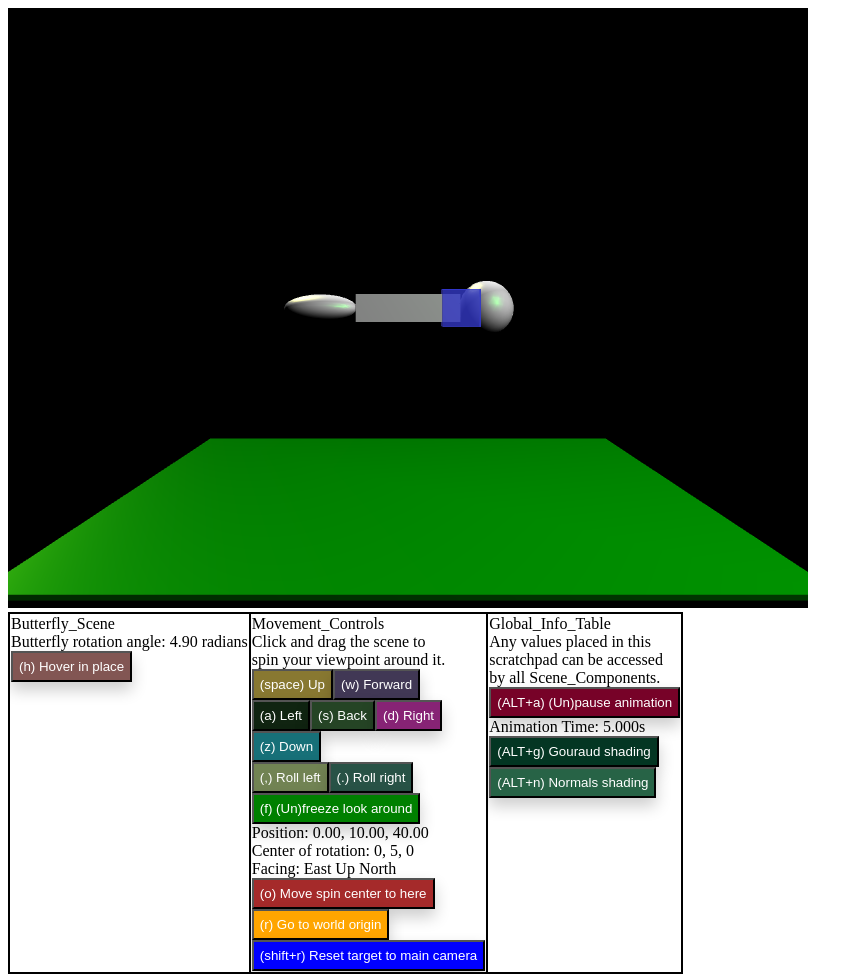
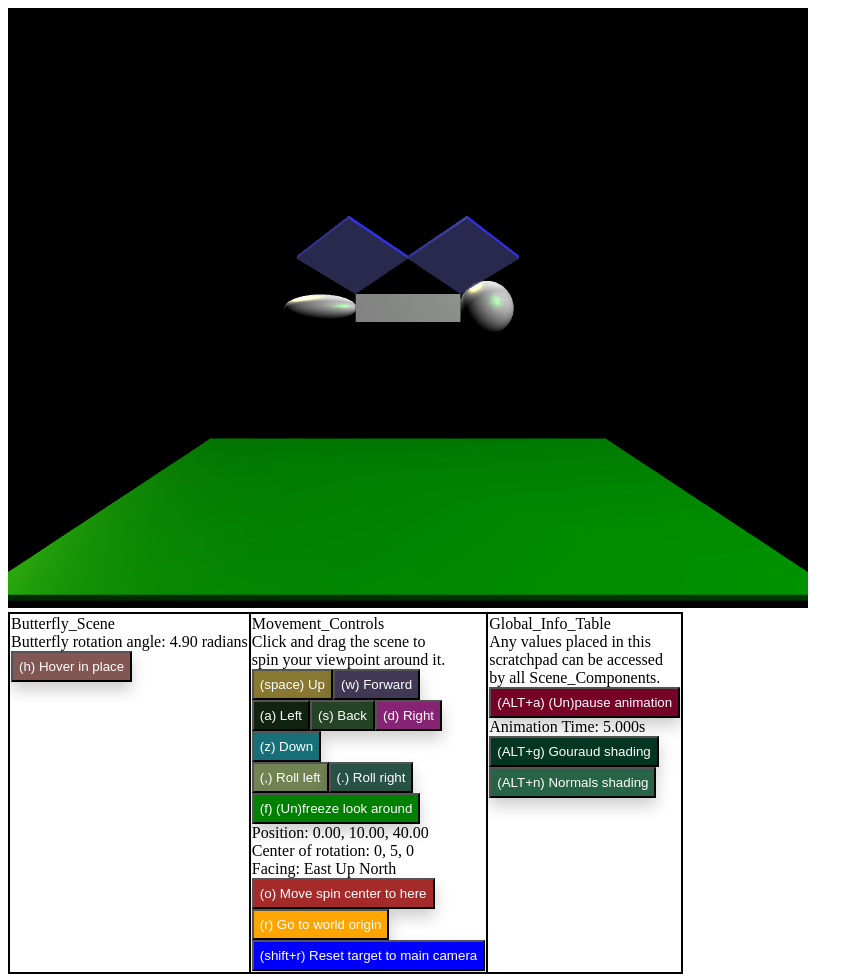
Before and after one commit to NatashaKohli/174A, a plain HTML site: page a1_template/index.html in a window 1280 px wide. Shown: the top 977 px of the page, without its empty margins (0-863 px from the left). Drawn offline with Linux system fonts and the light colour scheme; animation ran at ten frames a second.

Commit message:
wings flap on one side

```diff
--- a/a1_template/index.html
+++ b/a1_template/index.html
@@ -26,6 +26,7 @@
 class Butterfly_Scene extends Scene_Component  // Code your butterfly assignment below.  It is an example of drawing a hierarchical object using a "model_transform" matrix.
 { constructor( context )
     { super( context );
+
       var shapes = { "box" :   new Cube(),                            // Load one of each of these shape definitions onto the GPU.  Once each Shape is there we
                      "ball":   new Subdivision_Sphere( 4 ) };         // re-use it many times per display() call to get multiple of that shape to appear in the scene.
       this.submit_shapes( context, shapes );
@@ -47,10 +48,63 @@ class Butterfly_Scene extends Scene_Component  // Code your butterfly assignment
       this.key_triggered_button( "Hover in place", "h", function() { this.hover ^= 1; } ); this.new_line();
     }
 
-  draw_body(graphics_state, model_transform) {
-      let body_len = Math.SQRT2 * 2;
+  draw_body(graphics_state, model_transform, body_len) {
       model_transform = model_transform.times(Mat4.scale([body_len,0.75,1]));
       this.shapes.box.draw(graphics_state, model_transform, this.silver);
+      let newmatrix = Mat4.identity();
+      this.draw_head(graphics_state, newmatrix, body_len);
+      this.draw_tail(graphics_state, newmatrix, body_len);
+  }
+
+  draw_head(graphics_state, model_transform, body_len) {
+    model_transform = model_transform.times(Mat4.translation(Vec.of(body_len + 1.5,10,0)));
+    model_transform = model_transform.times(Mat4.scale([1.5,1.5,1.5]));
+    this.shapes.ball.draw(graphics_state, model_transform, this.silver);
+  }
+
+  draw_tail(graphics_state, model_transform, body_len) {
+    model_transform = model_transform.times(Mat4.translation(Vec.of(-body_len - 2,10,0)));
+    model_transform = model_transform.times(Mat4.scale([2,0.75,1]));
+    this.shapes.ball.draw(graphics_state, model_transform, this.silver);
+  }
+
+  draw_wing(graphics_state, model_transform, body_len, opposite) {
+    let body_width = 1;
+    let wing_side = 2;
+    let wing_depth = 0.1;
+    let rotate_axis = 1;
+    let angle = Math.PI/4;
+    let flap = (Math.sin(graphics_state.animation_time/1000) * 0.7);
+    let rotation = angle * flap;
+    let first_wing = model_transform;
+    let second_wing = model_transform;
+
+    if (opposite) {
+      body_width *= -1;
+      rotate_axis *= -1;
+      wing_side *= -2;
+    }
+
+    //translate to point you want to rotate around
+    first_wing = first_wing.times(Mat4.translation(Vec.of(body_len,10.75,body_width)));
+    second_wing = second_wing.times(Mat4.translation(Vec.of(-body_len,10.75,body_width)));
+
+    //rotate twice for flapping motion, and then to make diamond shape
+    first_wing = first_wing.times(Mat4.rotation(flap, Vec.of(rotate_axis,0,0)));
+    second_wing = second_wing.times(Mat4.rotation(flap, Vec.of(rotate_axis,0,0)));
+    first_wing = first_wing.times(Mat4.rotation(angle, Vec.of(0,1,0)));
+    second_wing = second_wing.times(Mat4.rotation(angle, Vec.of(0,1,0)));
+
+    //move wing to correct position
+    first_wing = first_wing.times(Mat4.translation(Vec.of(-wing_side,wing_depth,wing_side)));
+    second_wing = second_wing.times(Mat4.translation(Vec.of(-wing_side,wing_depth,wing_side)));
+
+    wing_side = 2;
+    first_wing = first_wing.times(Mat4.scale([wing_side,wing_depth,wing_side]));
+    second_wing = second_wing.times(Mat4.scale([wing_side,wing_depth,wing_side]));
+
+    this.shapes.box.draw(graphics_state, first_wing, this.blue);
+    this.shapes.box.draw(graphics_state, second_wing, this.blue);
   }
 
   draw_arm( graphics_state, model_transform )
@@ -77,26 +131,12 @@ class Butterfly_Scene extends Scene_Component  // Code your butterfly assignment
       //BODY
       let base = model_transform;
       model_transform = model_transform.times(Mat4.translation(Vec.of(0,10,0)));
-      this.draw_body(graphics_state, model_transform);
+      this.draw_body(graphics_state, model_transform, body_len);
 
-      //HEAD
-      model_transform = model_transform.times(Mat4.translation(Vec.of(body_len + 1.5,0,0)));
-      model_transform = model_transform.times(Mat4.scale([1.5,1.5,1.5]));
-      this.shapes.ball.draw(graphics_state, model_transform, this.silver);
-
-      //TAIL
+      //WINGS
       model_transform = base;
-      model_transform = model_transform.times(Mat4.translation(Vec.of(-body_len - 2,10,0)));
-      model_transform = model_transform.times(Mat4.scale([2,0.75,1]));
-      this.shapes.ball.draw(graphics_state, model_transform, this.silver);
-
-      //WING
-      model_transform = base;
-      model_transform = model_transform.times(Mat4.translation(Vec.of(body_len,10,1)));
-      //model_transform = model_transform.times(Mat4.rotation(45, Vec.of(0,1,0)));
-      //model_transform = model_transform.times(Mat4.translation(Vec.of(1,0.1/2,1)));
-      //model_transform = model_transform.times(Mat4.scale([2,0.1,2]));
-      this.shapes.box.draw(graphics_state, model_transform, this.blue);
+      this.draw_wing(graphics_state, model_transform, body_len, false);
+      //this.draw_wing(graphics_state, model_transform, body_len, true);
 
       //HELPER CODE
       // model_transform = model_transform.times( Mat4.translation( Vec.of( 0,10,0 ) ) );
```
